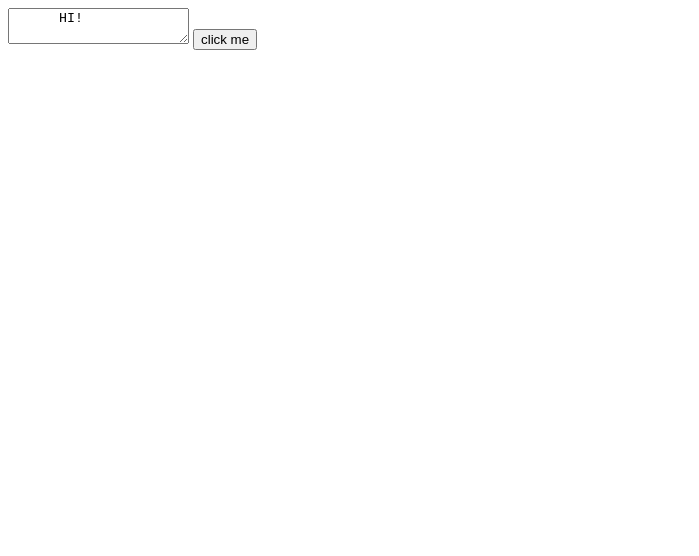
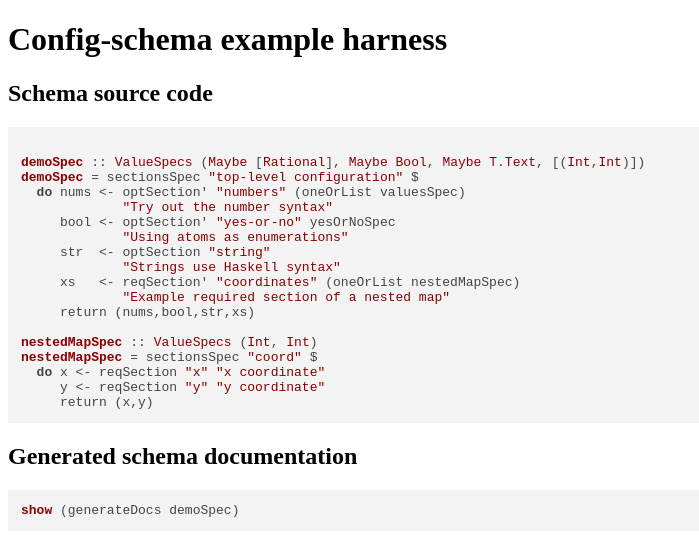
Before and after one commit to glguy/config-app, a plain HTML site: page index.html in a window 1280 px wide. Shown: the whole page, without its empty margins (0-699 px from the left). Drawn offline with nearby package versions, Linux system fonts and the light colour scheme.

Commit message:
Functionality reached

```diff
--- a/index.html
+++ b/index.html
@@ -1,12 +1,38 @@
-<!doctype html>
+<!DOCTYPE html>
 <html>
   <head>
-    <script src="all.js"></script>
+    <script src="rts.js"></script>
+    <script src="lib.js"></script>
+    <script src="out.js"></script>
+    <link rel='stylesheet' href='https://cdnjs.cloudflare.com/ajax/libs/highlight.js/9.11.0/styles/default.min.css'>
+    <script src='https://cdnjs.cloudflare.com/ajax/libs/highlight.js/9.11.0/highlight.min.js'></script>
+    <script src='https://cdnjs.cloudflare.com/ajax/libs/highlight.js/9.11.0/languages/haskell.min.js'></script>
   </head>
   <body>
-    <textarea id="area">
-      HI!
-    </textarea>
-    <button id="btn">click me</button>
+        <h1>Config-schema example harness</h1>
+        <h2>Schema source code</h2>
+<pre><code class='haskell'>
+demoSpec :: ValueSpecs (Maybe [Rational], Maybe Bool, Maybe T.Text, [(Int,Int)])
+demoSpec = sectionsSpec "top-level configuration" $
+  do nums &lt;- optSection' "numbers" (oneOrList valuesSpec)
+             "Try out the number syntax"
+     bool &lt;- optSection' "yes-or-no" yesOrNoSpec
+             "Using atoms as enumerations"
+     str  &lt;- optSection "string"
+             "Strings use Haskell syntax"
+     xs   &lt;- reqSection' "coordinates" (oneOrList nestedMapSpec)
+             "Example required section of a nested map"
+     return (nums,bool,str,xs)
+
+nestedMapSpec :: ValueSpecs (Int, Int)
+nestedMapSpec = sectionsSpec "coord" $
+  do x &lt;- reqSection "x" "x coordinate"
+     y &lt;- reqSection "y" "y coordinate"
+     return (x,y)
+</code></pre>
+        <h2>Generated schema documentation</h2>
+        <pre><code class='haskell'>show (generateDocs demoSpec)</code></pre>
   </body>
+  <script language="javascript" src="runmain.js" defer></script>
+  <script>hljs.initHighlightingOnLoad();</script>
 </html>
```
Also changed, not shown: 4 other files.
